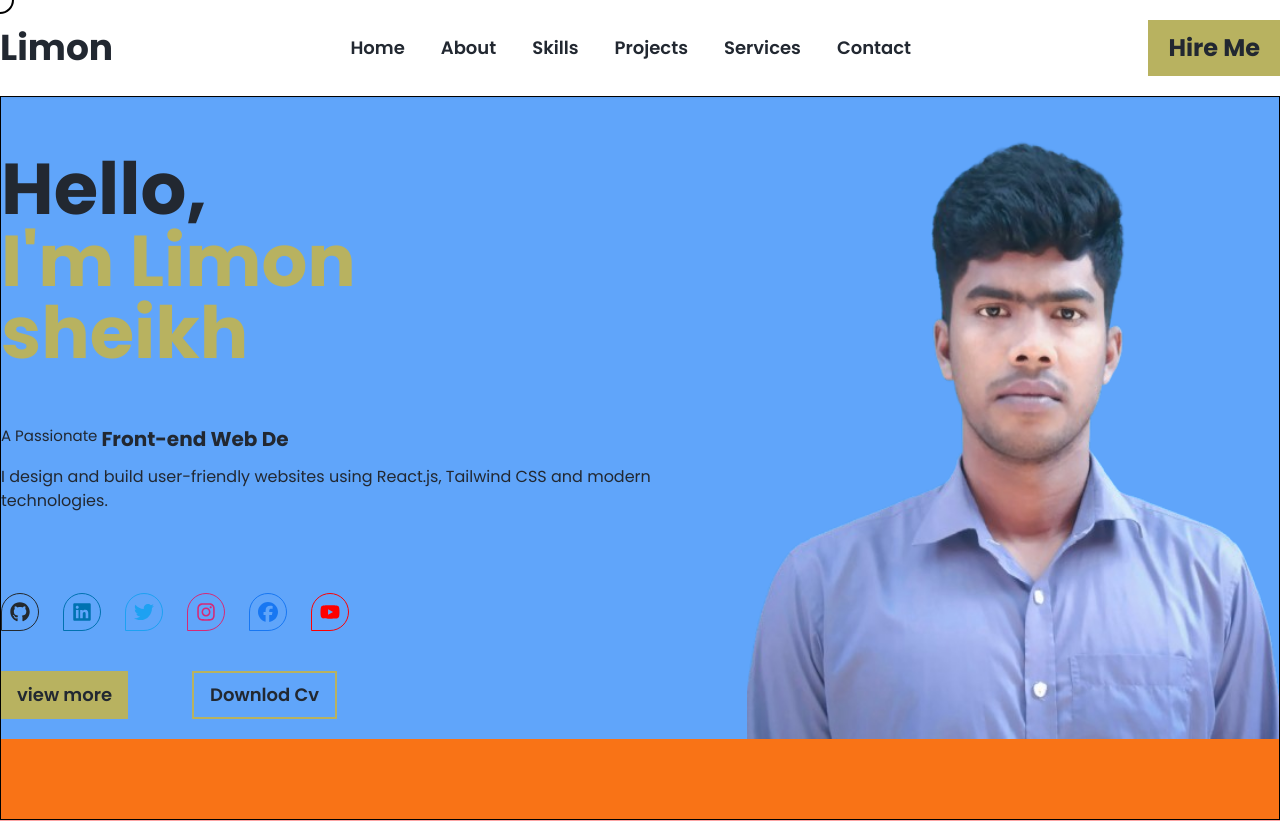
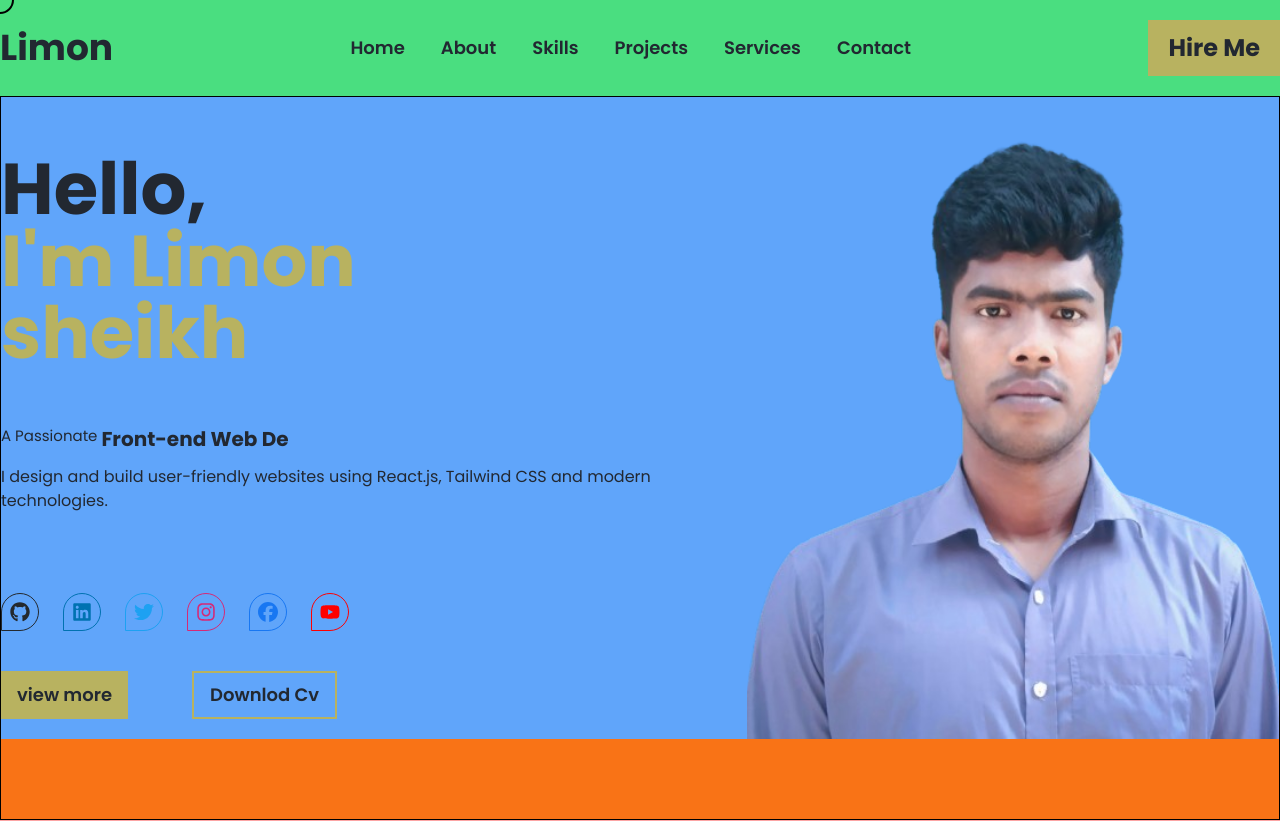
Before and after one commit to Limon-sheikh/My-portfolio, a React (Vite) app in the folder my-website/: page / in a window 1280 px wide. Shown: the top 821 px of the page. Built offline with nearby package versions, Linux system fonts and the light colour scheme.

Commit message:
navber padding change

```diff
--- a/my-website/src/components/Navber/Navber.jsx
+++ b/my-website/src/components/Navber/Navber.jsx
@@ -12,8 +12,8 @@ const Navber = () => {
 
 
     return (
-      <header className="bg-white shadow top-0 left-0 w-full z-50 sticky">
-        <nav className="container mx-auto flex justify-between items-center relative h-24">
+      <header className="bg- bg-red-300 top-0 left-0 w-full sticky">
+        <nav className="container mx-auto flex justify-between items-center relative h-24 px-5 md:px-0 bg-green-400">
           <Logo />
           <NavLinks isOpen={isOpen}
             className="text-gray p-1 hover:text-accent inline-block duration-300 text-center font-semibold text-md md:bg-transparent      md:p-2 lg:text-lg"/>
```
